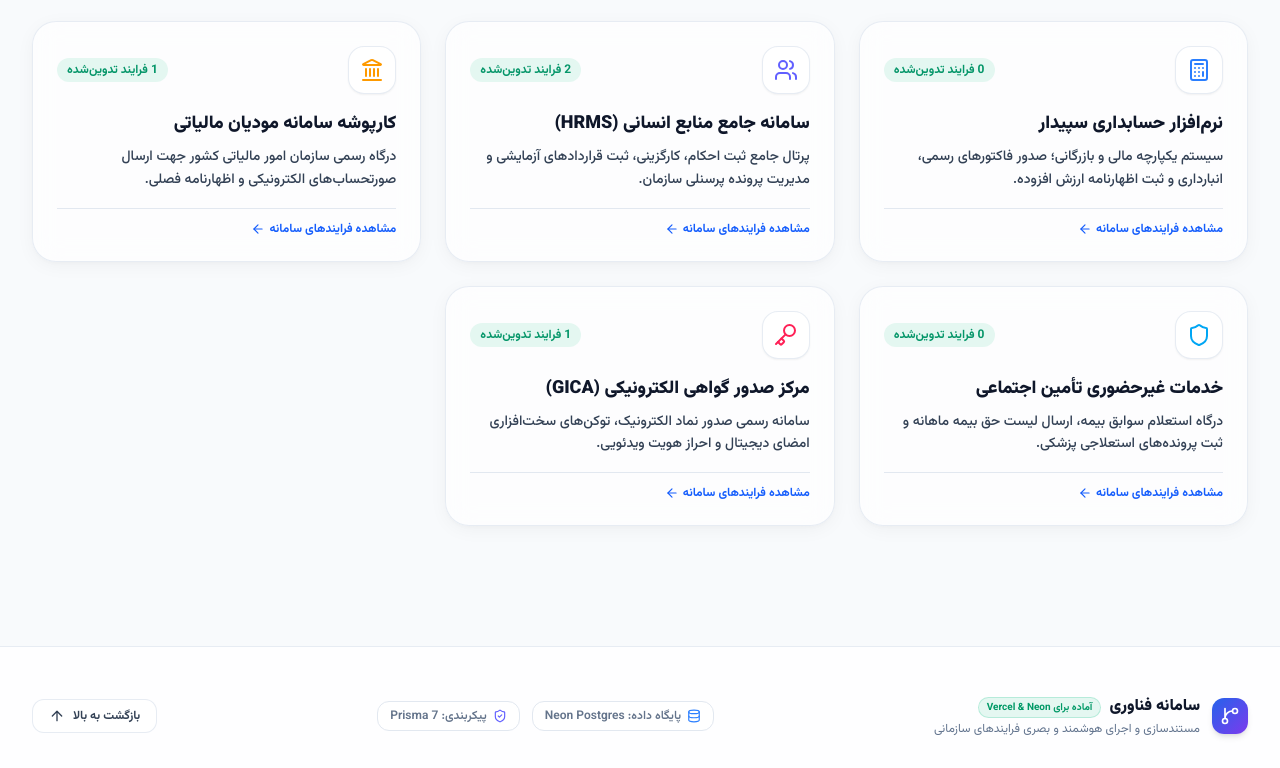
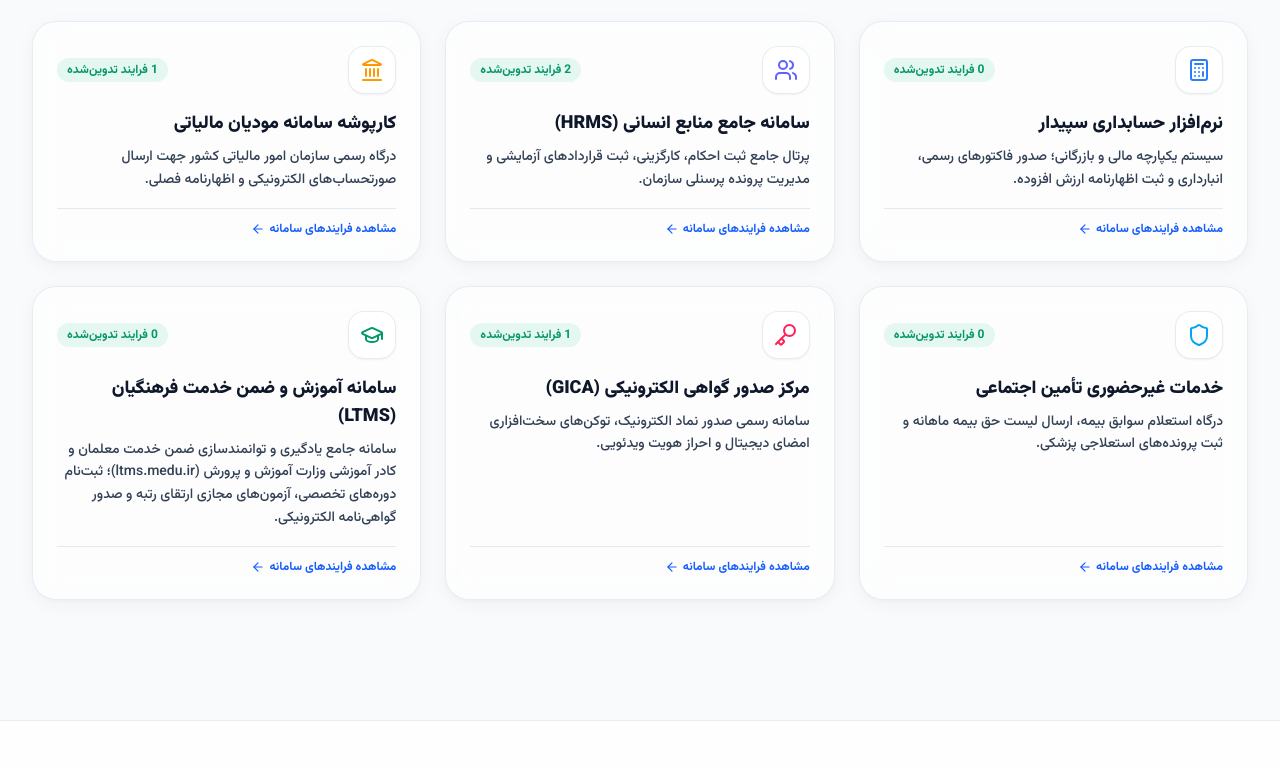
Before and after one commit to javadderoom/fanavari, a Next.js app: page /systems in a window 1280 px wide. Shown: the part 1072-1840 px from the top of the page. Built offline with nearby package versions, Linux system fonts and the light colour scheme.

Commit message:
feat(systems): add LTMS educational portal and seed into database

```diff
--- a/src/app/systems/page.tsx
+++ b/src/app/systems/page.tsx
@@ -16,7 +16,8 @@ import {
   Shield,
   Key,
   Container,
-  Home
+  Home,
+  GraduationCap
 } from 'lucide-react';
 import type { Metadata } from 'next';
 
@@ -37,6 +38,7 @@ export default function SystemsPage() {
       case 'Shield': return <Shield className="w-6 h-6 text-sky-500" />;
       case 'Key': return <Key className="w-6 h-6 text-rose-500" />;
       case 'Container': return <Container className="w-6 h-6 text-cyan-500" />;
+      case 'GraduationCap': return <GraduationCap className="w-6 h-6 text-emerald-600" />;
       default: return <Laptop className="w-6 h-6 text-blue-500" />;
     }
   };
--- a/src/data/mock-processes.ts
+++ b/src/data/mock-processes.ts
@@ -81,6 +81,15 @@ export const SYSTEM_TOOLS: SystemTool[] = [
     description: 'سامانه رسمی صدور نماد الکترونیک، توکن‌های سخت‌افزاری امضای دیجیتال و احراز هویت ویدئویی.',
     websiteUrl: 'https://gica.ir',
     processCount: 1,
+  },
+  {
+    slug: 'ltms',
+    name: 'سامانه آموزش و ضمن خدمت فرهنگیان (LTMS)',
+    category: 'portal',
+    icon: 'GraduationCap',
+    description: 'سامانه جامع یادگیری و توانمندسازی ضمن خدمت معلمان و کادر آموزشی وزارت آموزش و پرورش (ltms.medu.ir)؛ ثبت‌نام دوره‌های تخصصی، آزمون‌های مجازی ارتقای رتبه و صدور گواهی‌نامه الکترونیکی.',
+    websiteUrl: 'https://ltms.medu.ir',
+    processCount: 0,
   }
 ];
 
@@ -91,6 +100,13 @@ export const ORGANIZATIONS: OrganizationEntity[] = [
     category: 'gov',
     description: 'مرجع رسمی صدور صورتحساب الکترونیکی، دریافت مالیات بر ارزش افزوده و نظارت بر کارپوشه مودیان.',
     processCount: 2,
+  },
+  {
+    slug: 'org-medu',
+    name: 'وزارت آموزش و پرورش',
+    category: 'gov',
+    description: 'دستگاه متولی تعلیم و تربیت، منابع انسانی فرهنگیان، سامانه‌های ضمن خدمت (LTMS) و دوره‌های ارتقای شغلی معلمان.',
+    processCount: 0,
   },
   {
     slug: 'org-tamin',
```
